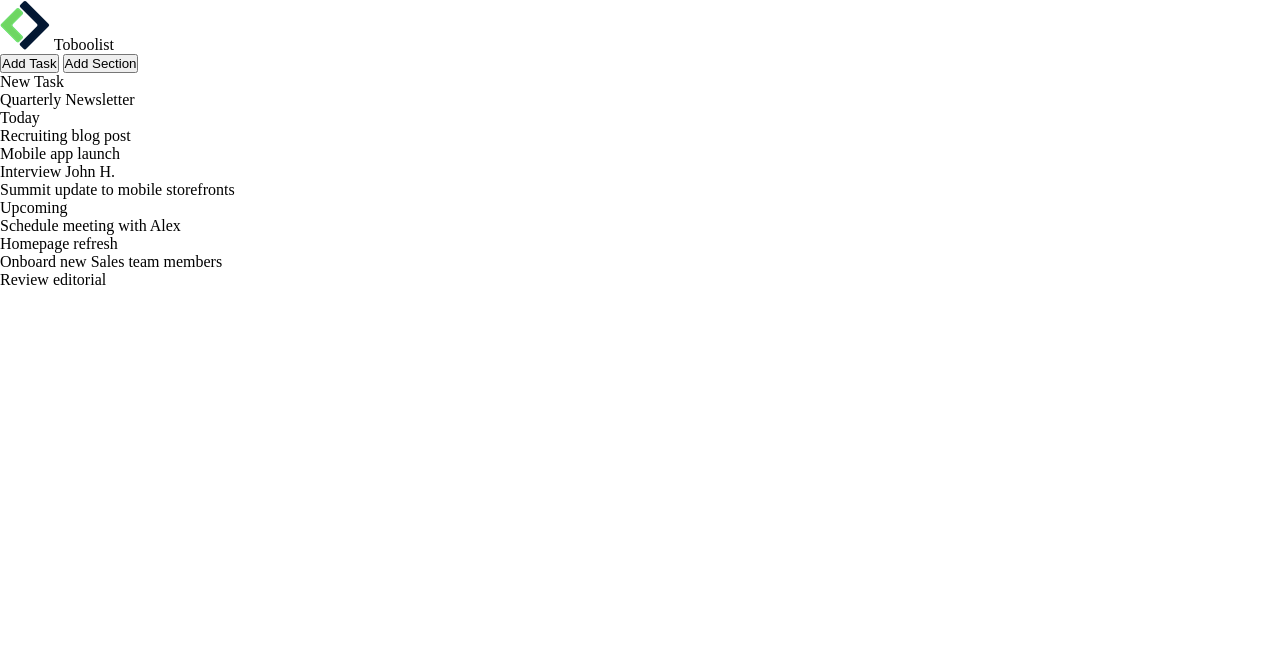
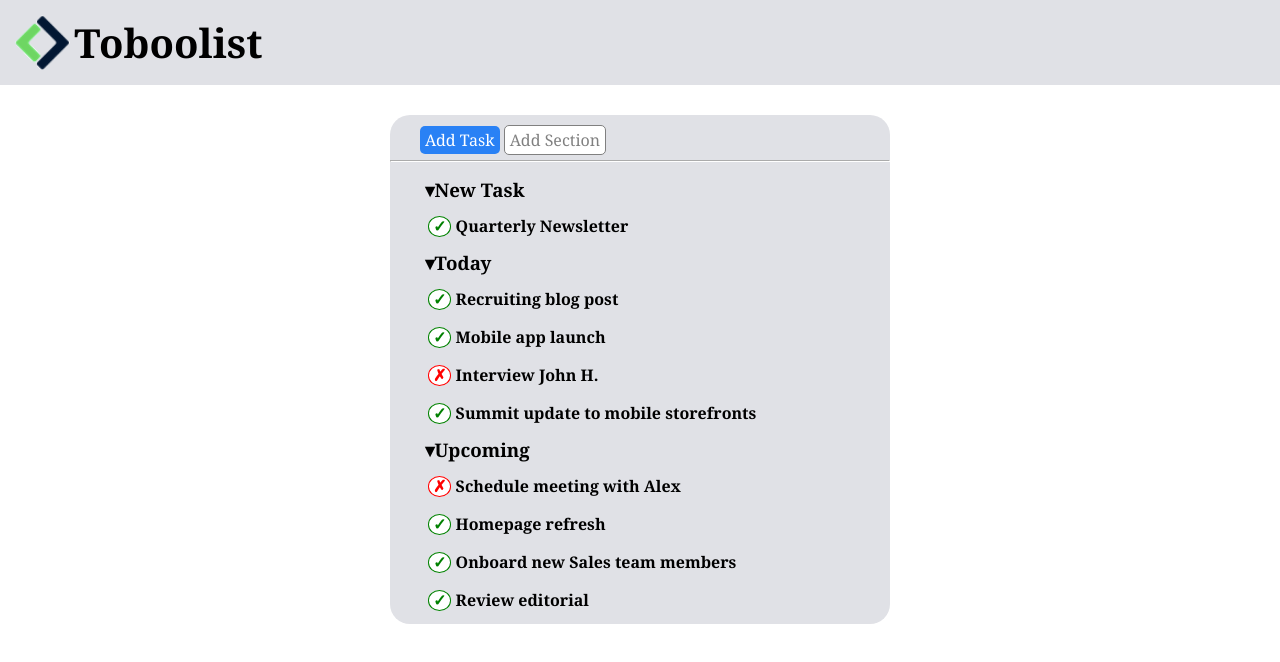
Before and after one commit to CalinCretu/html-css-toboolist, a plain HTML site: page index.html in a window 1280 px wide. Drawn offline with Linux system fonts and the light colour scheme.

Commit message:
ADD - commit panico

```diff
--- a/css/app.css
+++ b/css/app.css
@@ -2,8 +2,101 @@
     margin: 0;
     padding: 0;
     box-sizing: border-box;
+    font-family: Cambria, Cochin, Georgia, Times, 'Times New Roman', serif;
 }
+
+header {
+    padding: 15px;
+    background-color: rgb(224, 225, 230);
+}
+
 
 img {
     max-width: 100%;
 }
+
+ul {
+    list-style: none;
+}
+
+.logo {
+    vertical-align: middle;
+    width: 55px;
+}
+
+.title {
+    color: black;
+    font-size: 40px;
+    font-weight: 900;
+    vertical-align: middle;
+}
+
+.container {
+    max-width: 500px;
+    margin: 30px auto;
+    background-color: rgb(224, 225, 230);
+    border-radius: 20px;
+}
+
+.overall {
+    padding: 10px 15px 5px 30px;
+}
+
+#button__add-task {
+    background-color: rgb(41, 129, 245);
+    border: none;
+    color: white;
+    padding: 3px 5px;
+    text-align: center;
+    text-decoration: none;
+    display: inline-block;
+    font-size: 16px;
+    border-radius: 5px;
+}
+
+#button__add-section {
+    background-color: white;
+    border: 1px solid grey;
+    color: grey;
+    padding: 3px 5px;
+    text-align: center;
+    text-decoration: none;
+    display: inline-block;
+    font-size: 16px;
+    border-radius: 5px;
+}
+
+hr {
+    border-color: white;
+}
+
+.list__title {
+
+}
+
+.circle-checkmark {
+    font-family: sans-serif;
+    background: white;
+    color: green;
+    padding: 1px 4px;
+    border-radius: 50%;
+    border: 1px solid green;
+}
+
+.cross-checkmark {
+    font-family: sans-serif;
+    background: white;
+    color: red;
+    padding: 1px 4px;
+    border-radius: 50%;
+    border: 1px solid red;
+}
+
+h3 {
+    padding: 5px;
+}
+
+li {
+    padding: 8px;
+    font-weight: bold;
+}
--- a/index.html
+++ b/index.html
@@ -12,40 +12,49 @@
 
     <section>
 
-      <img src="./img/Logo.png" alt="Logo-Toboolean">
-      <span>Toboolist</span>
+      <img class="logo" src="./img/Logo.png" alt="Logo-Toboolean">
+      <span class="title">Toboolist</span>
 
     </section>
 
   </header>
   <!-- page body divided in sections -->
-  <main>
+  <main class="container">
     <!-- buttons -->
-    <section>
+    <section class="overall">
 
-      <button>Add Task</button>
-      <button>Add Section</button>
+      <button id="button__add-task">Add Task</button>
+      <button id="button__add-section">Add Section</button>
 
     </section>
+
+    <hr>
+
     <!-- to do list -->
-    <section>
+    <section class="overall">
 
-      <ul> New Task
-        <li>Quarterly Newsletter</li>
+      <h3>&blacktriangledown;New Task</h3>
+
+      <ul class="list__title">
+        <li><span class="circle-checkmark">&check;</span> Quarterly Newsletter</li>
       </ul>
 
-      <ul> Today
-        <li>Recruiting blog post</li>
-        <li>Mobile app launch</li>
-        <li>Interview John H.</li>
-        <li>Summit update to mobile storefronts</li>
+      <h3>&blacktriangledown;Today</h3>
+
+      <ul class="list__title">
+        <li><span class="circle-checkmark">&check;</span> Recruiting blog post</li>
+        <li><span class="circle-checkmark">&check;</span> Mobile app launch</li>
+        <li><span class="cross-checkmark">&cross;</span> Interview John H.</li>
+        <li><span class="circle-checkmark">&check;</span> Summit update to mobile storefronts</li>
       </ul>
 
-      <ul>Upcoming
-        <li>Schedule meeting with Alex</li>
-        <li>Homepage refresh</li>
-        <li>Onboard new Sales team members</li>
-        <li>Review editorial</li>
+      <h3>&blacktriangledown;Upcoming</h3>
+
+      <ul class="list__title">
+        <li><span class="cross-checkmark">&cross;</span> Schedule meeting with Alex</li>
+        <li><span class="circle-checkmark">&check;</span> Homepage refresh</li>
+        <li><span class="circle-checkmark">&check;</span> Onboard new Sales team members</li>
+        <li><span class="circle-checkmark">&check;</span> Review editorial</li>
       </ul>
     </section>
 
```
